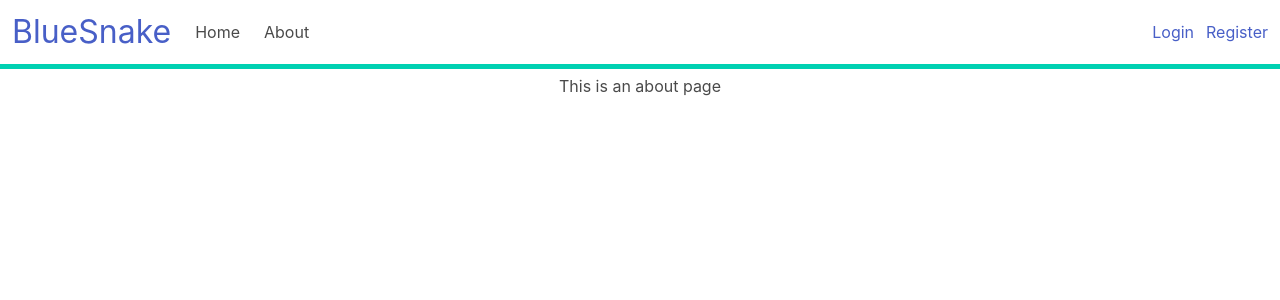
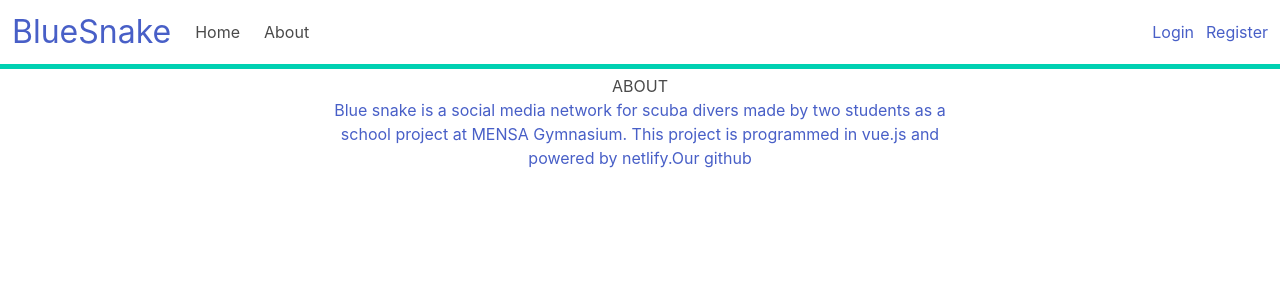
Before and after one commit to TobAFilip/BlueSnake, a Vue app in the folder packages/client/: page /#/about in a window 1280 px wide. Shown: the top 300 px of the page. Built offline with nearby package versions, Linux system fonts and the light colour scheme.

Commit message:
Update About.vue

```diff
--- a/packages/client/src/views/About.vue
+++ b/packages/client/src/views/About.vue
@@ -1,5 +1,8 @@
 <template>
   <div class="about">
-    <h1>This is an about page</h1>
+    <h1>ABOUT</h1>
+    <a>Blue snake is a social media network for scuba divers made by two students as a school project at MENSA Gymnasium.
+    This project is programmed in vue.js and powered by netlify.</a>
+    <a href="https://github.com/TobAFilip/BlueSnake">Our github</a>
   </div>
 </template>
```
